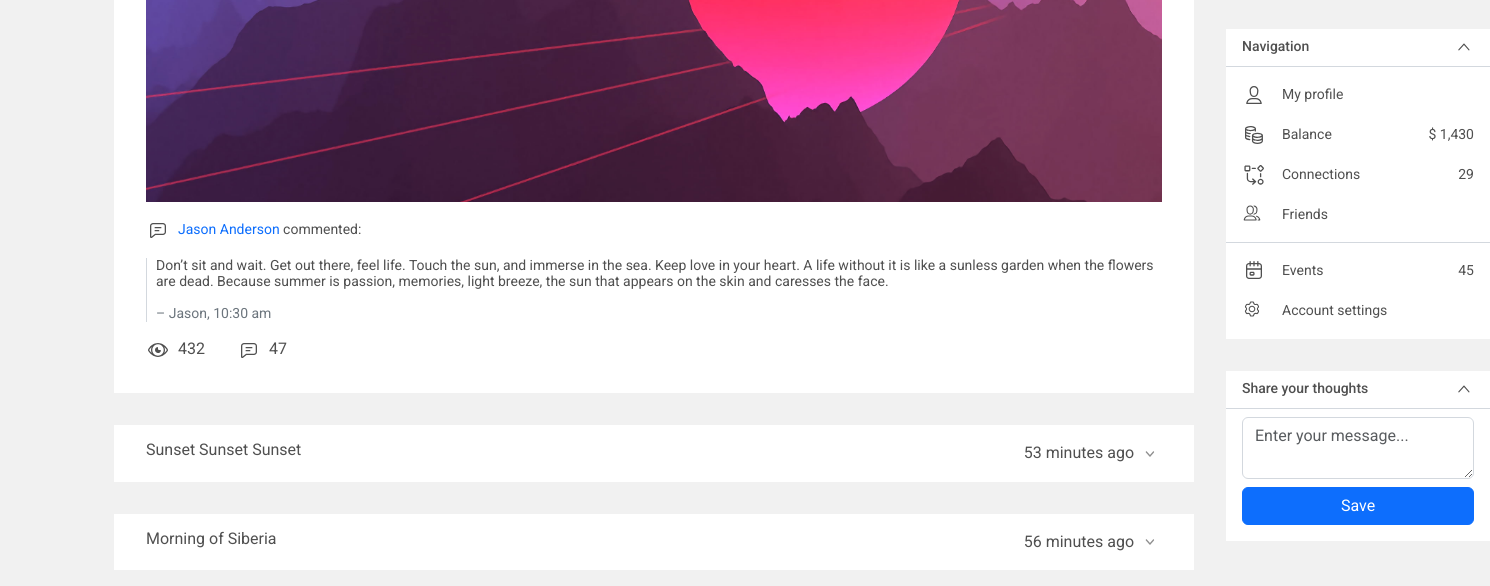
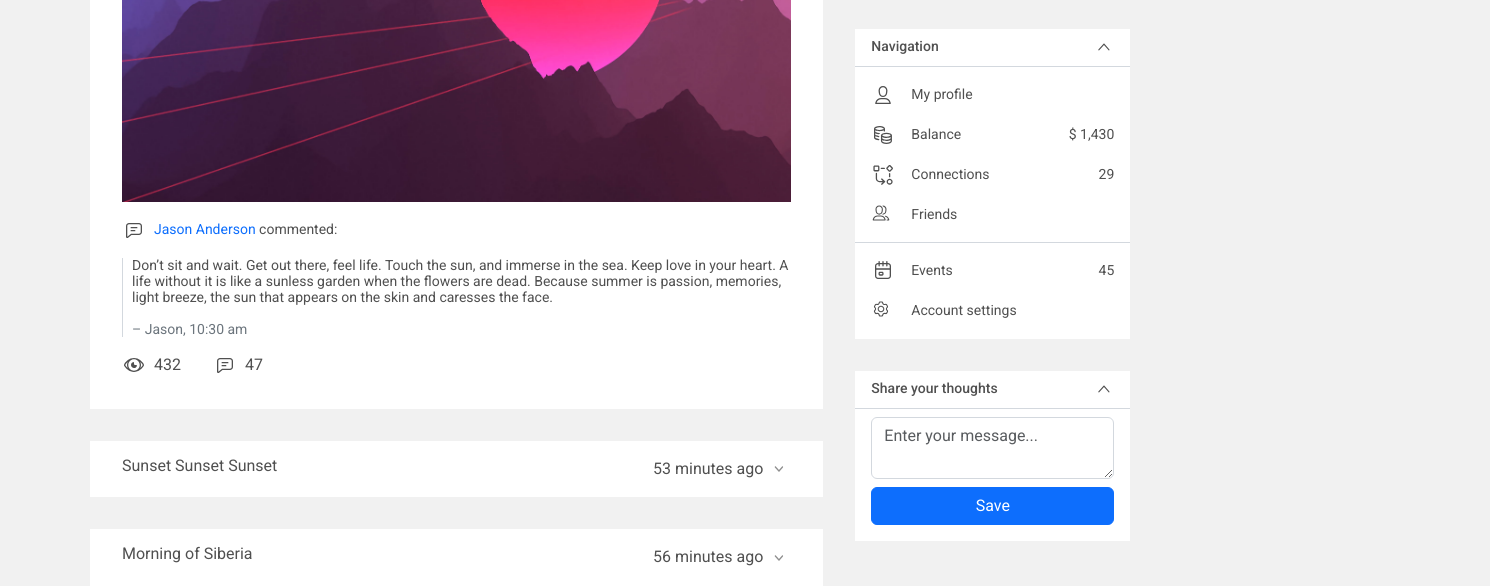
Before and after one commit to Nanammii/profile, a website: page source/index.html in a window 1280 px wide. Shown: the part 416-1002 px from the top of the page, 1490 px wide, since content can reach past the window. Drawn offline with nearby package versions, Linux system fonts and the light colour scheme.

Commit message:
refactoring styles

```diff
--- a/source/index.html
+++ b/source/index.html
@@ -9,9 +9,9 @@
   <link
     href="https://fonts.googleapis.com/css2?family=Roboto:ital,wght@0,100;0,300;0,400;0,500;0,700;0,900;1,100;1,300;1,400;1,500;1,700;1,900&display=swap"
     rel="stylesheet">
-  <title>Title</title>
+  <title>Profile</title>
 </head>
-<body class="container">
+<body class="container p-0">
 <header class="header bg-white">
   <div class="header__wrapper d-flex flex-wrap justify-content-between shadow padding-inline py-2">
     <a class="header__link-back align-self-center d-sm-block position-relative" href="profile.html">
@@ -62,8 +62,8 @@
   </div>
 </header>
 
-<main class="main-container gap-custom padding-inline">
-  <div class="d-flex flex-column gap-custom">
+<main class="main-container d-flex flex-column flex-lg-row gap-custom padding-inline row">
+  <div class="d-flex flex-column gap-custom p-0 col-lg-8 col-xxl-9">
     <section class="post bg-white">
       <div class="d-flex justify-content-between align-items-center padding-inline py-3 fs-6">
         <span>Sunshine</span>
@@ -75,7 +75,7 @@
           </span>
       </div>
       <div class="post__wrapper d-flex flex-column padding-inline pb-3">
-        <img class="post__image object-fit-cover" src="./img/post-image-01.jpeg" alt="Post image" width="1016" height="424">
+        <img class="post__image object-fit-cover w-100" src="./img/post-image-01.jpeg" alt="Post image" width="2880" height="1800">
         <div class="post__title position-relative pt-3 pb-3">
           <span class="d-block py-1"><span class="text-primary">Jason Anderson</span> commented:</span>
         </div>
@@ -114,7 +114,7 @@
     </section>
   </div>
 
-  <aside class="d-flex flex-column aside-width gap-custom ">
+  <aside class="d-flex flex-column aside-width gap-custom p-0 col-lg-3 col-xxl-2">
     <section class="d-flex flex-column align-items-center text-center bg-white p-4">
       <img class="profile__image object-fit-cover rounded-circle mb-3" src="img/avatar-hanna.jpeg" alt="Avatar User"
            width="2048"
--- a/source/js/main.js
+++ b/source/js/main.js
@@ -1,8 +1,8 @@
 const routes = {
-  '#home': 'index.html',
-  '#map': 'map.html',
-  '#time': 'time.html',
-  '#profile': 'profile.html'
+  'home': 'index.html',
+  'map': 'map.html',
+  'time': 'time.html',
+  'profile': 'profile.html'
 }
 
 // Select active link
@@ -16,4 +16,6 @@ document.addEventListener('DOMContentLoaded', () => {
   })
 })
 
-// Routes
+const handleCloseField = (element) => {
+  element.classList.add('d-none')
+}
--- a/source/scss/blocks/post.scss
+++ b/source/scss/blocks/post.scss
@@ -1,7 +1,3 @@
-.post__wrapper {
-  min-width: 1080px;
-}
-
 .post__time {
 
   &::before {
@@ -16,6 +12,7 @@
 }
 
 .post__image {
+  max-width: 1016px;
   max-height: 424px;
 }
 
--- a/source/scss/custom.scss
+++ b/source/scss/custom.scss
@@ -13,12 +13,20 @@ $border-color: #d3d8de;
 
 $box-shadow: 0 1px 1px 0 rgba(0, 0, 0, 0.1);
 
+$container-max-widths: (
+  sm: 540px,
+  md: 720px,
+  lg: 960px,
+  xl: 1140px,
+  xxl: 1440px
+);
+
 .gap-custom {
   gap: 32px;
 }
 
 .aside-width {
-  width: 264px;
+  max-width: 264px;
 }
 
 .fs-7 {
```
Also changed, not shown: source/map.html (+1 -1 lines), source/profile.html (+1 -1 lines), source/time.html (+1 -1 lines), source/css/style.css, 1 other file.
